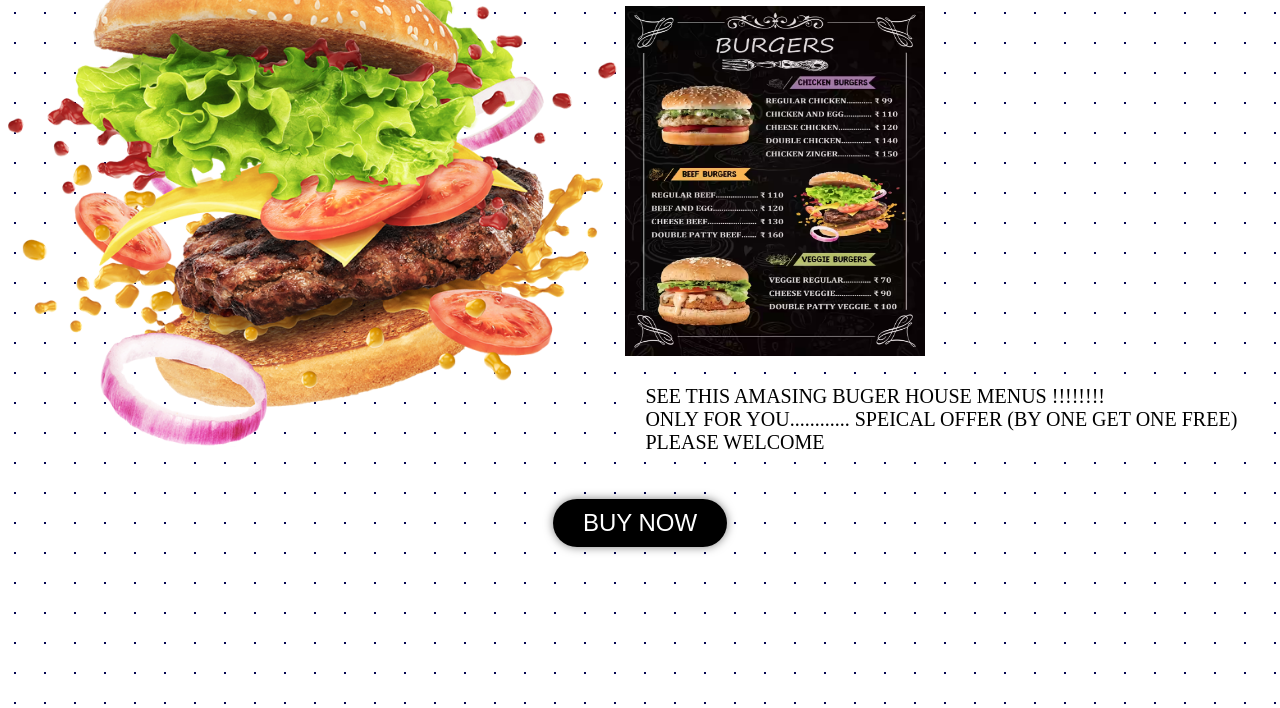
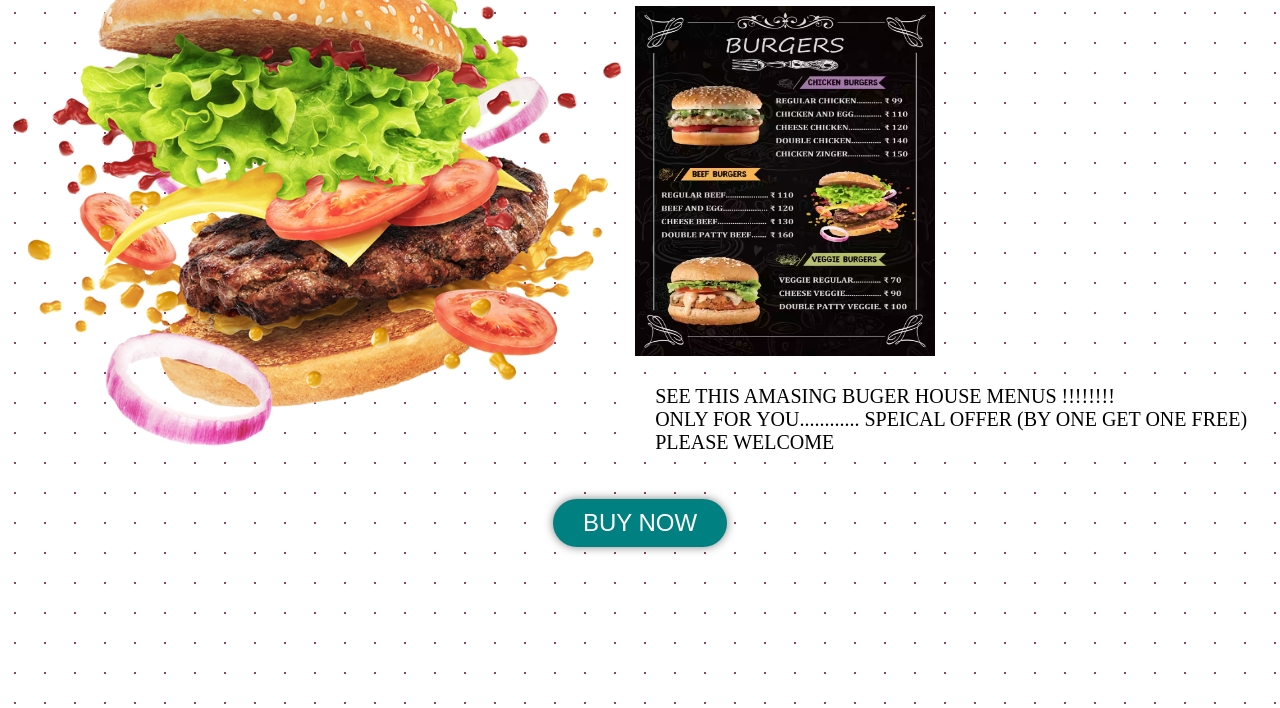
Before and after one commit to pratikshatupe/dialog-box, a plain HTML site: page index.html in a window 1280 px wide. Shown: the part 92-800 px from the top of the page. Drawn offline with Linux system fonts and the light colour scheme.

Commit message:
change button color

```diff
--- a/index.html
+++ b/index.html
@@ -15,7 +15,7 @@
         <p class="qr-description">
           SEE THIS AMASING BUGER HOUSE MENUS !!!!!!!!<br/>
           ONLY FOR YOU............
-          SPEICAL OFFER (BY ONE GET ONE FREE)
+          SPEICAL OFFER (BY ONE GET ONE FREE) <br/>
           PLEASE WELCOME
         </p>
       </div>
--- a/style.css
+++ b/style.css
@@ -1,5 +1,5 @@
 body {
-    background-image: radial-gradient(circle, #050752 1px, transparent 1px);
+    background-image: radial-gradient(circle, #904569 1px, transparent 1px);
     background-size: 30px 30px;
     background-position: 0 0;
   }
@@ -32,7 +32,7 @@ body {
   }
 
   .btn {
-    background-color: #000;
+    background-color:teal;
     color: #fff;
     font-size: 24px;
     padding: 10px 30px;
```
